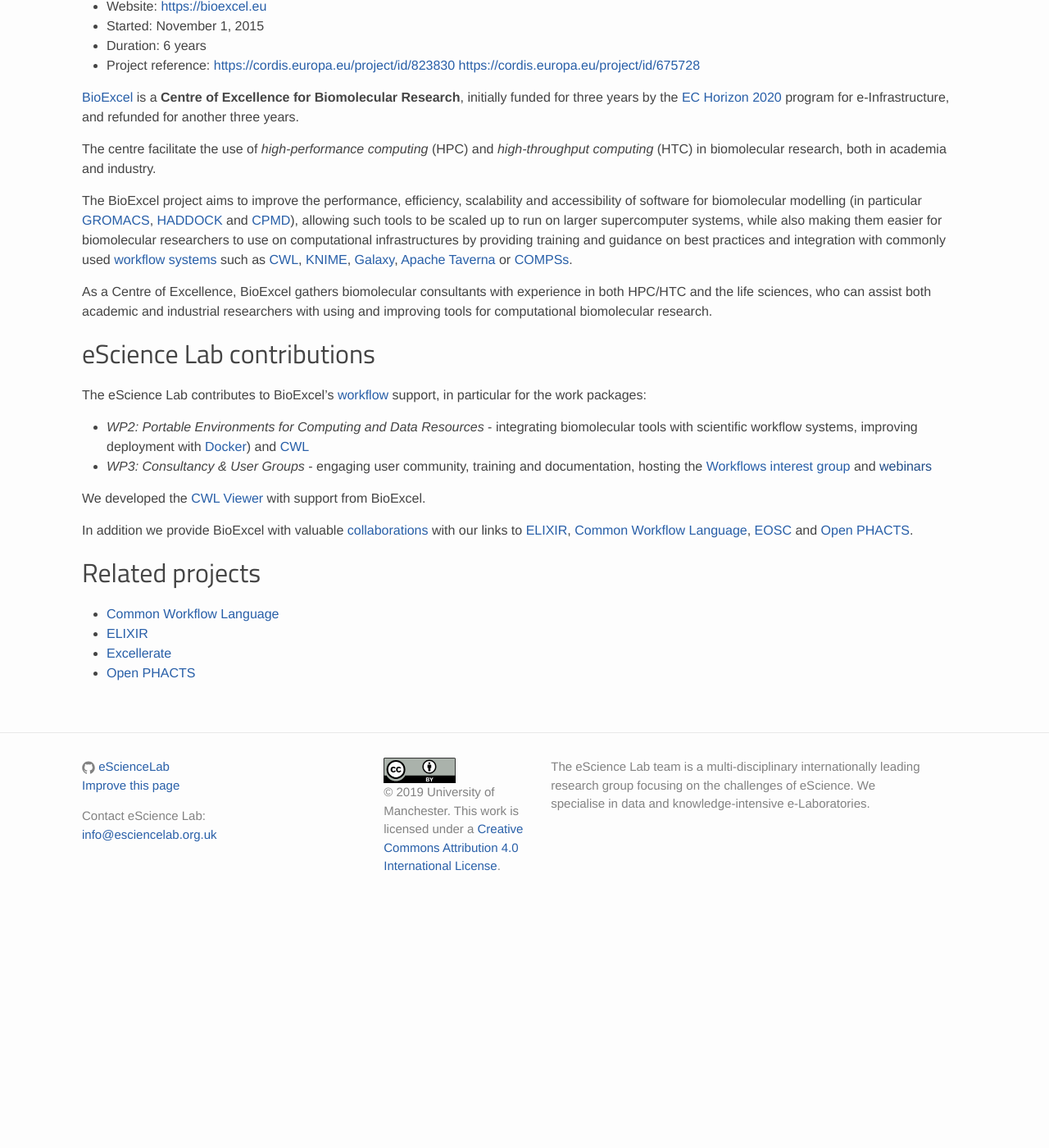
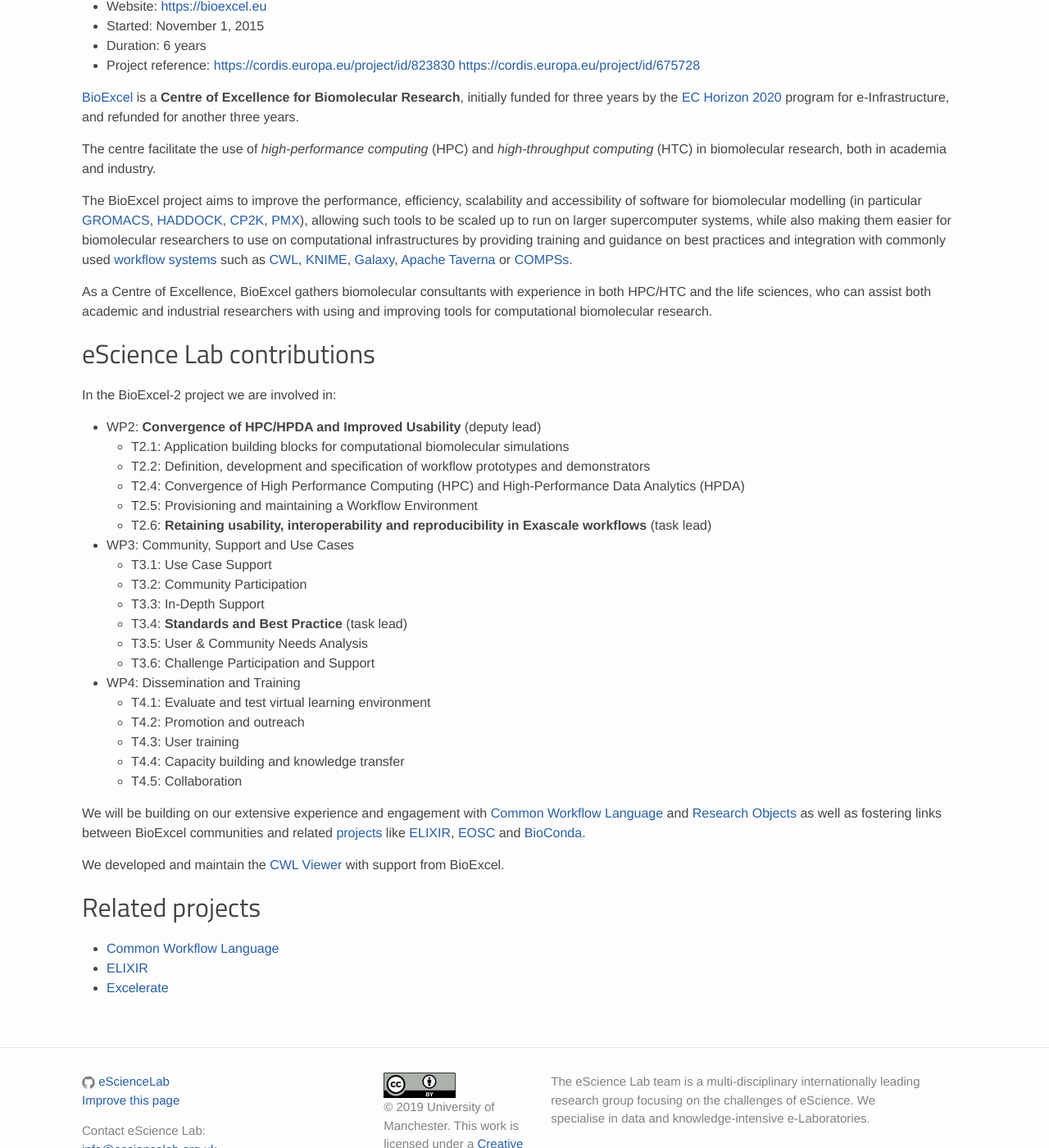
Before and after one commit to eScienceLab/eScienceLab.github.io, a Jekyll site: the page built from _projects/bioexcel.md, in a window 1280 px wide and 1400 px high, scrolled down 664 px. Shown: the whole window at 82% size. Built offline with Jekyll 4.4.1, drawn with Linux system fonts in a browser that asks for light colours; comment, search, counter and statistics services are not loaded; before the commit the page ends 1777 px from its top, so only the background shows below that.

Commit message:
bioexcel-2

```diff
--- a/_projects/bioexcel.md
+++ b/_projects/bioexcel.md
@@ -22,8 +22,11 @@
 
 The BioExcel project aims to improve the performance, efficiency, scalability
 and accessibility of software for biomolecular modelling (in particular
-[GROMACS](http://www.gromacs.org/), [HADDOCK](http://haddocking.org/) and
-[CPMD](http://www.cpmd.org/)), allowing such tools to be scaled up to run on
+[GROMACS](https://bioexcel.eu/software/gromacs/),
+[HADDOCK](https://bioexcel.eu/software/haddock/),
+[CP2K](https://www.cp2k.org/),
+[PMX](https://bioexcel.eu/software/pmx/)),
+allowing such tools to be scaled up to run on
 larger supercomputer systems, while also making them easier for biomolecular
 researchers to use on computational infrastructures by providing training and
 guidance on best practices and integration with commonly used
@@ -42,27 +45,34 @@
 
 ## eScience Lab contributions
 
-The eScience Lab contributes to BioExcel's
-[workflow](http://bioexcel.eu/software/workflows/) support, in particular for
-the work packages:
+In the BioExcel-2 project we are involved in:
 
+* WP2: **Convergence of HPC/HPDA and Improved Usability** (deputy lead)
+  * T2.1: Application building blocks for computational biomolecular simulations
+  * T2.2: Definition, development and specification of workflow prototypes and demonstrators
+  * T2.4: Convergence of High Performance Computing (HPC) and High-Performance Data Analytics (HPDA)
+  * T2.5: Provisioning and maintaining a Workflow Environment
+  * T2.6: **Retaining usability, interoperability and reproducibility in Exascale workflows** (task lead)
+* WP3: Community, Support and Use Cases
+  * T3.1: Use Case Support
+  * T3.2: Community Participation
+  * T3.3: In-Depth Support
+  * T3.4: **Standards and Best Practice** (task lead)
+  * T3.5: User & Community Needs Analysis
+  * T3.6: Challenge Participation and Support
+* WP4: Dissemination and Training
+  * T4.1: Evaluate and test virtual learning environment
+  * T4.2: Promotion and outreach
+  * T4.3: User training
+  * T4.4: Capacity building and knowledge transfer
+  * T4.5: Collaboration
 
+We will be building on our extensive experience and engagement with [Common Workflow Language](/activities/cwl/) and [Research Objects](/products/researchobject/) as well as fostering links between BioExcel communities and related [projects](/projects/) like [ELIXIR](/projects/elixir/), [EOSC](https://ec.europa.eu/research/openscience/index.cfm?pg=open-science-cloud) and [BioConda](https://bioconda.github.io/).
 
- * _WP2: Portable Environments for Computing and Data Resources_ - integrating
-   biomolecular tools with scientific workflow systems, improving deployment
-   with [Docker](https://www.docker.com/)) and [CWL](/activities/cwl/)
- * _WP3: Consultancy & User Groups_ - engaging user community, training and
-   documentation, hosting the
-   [Workflows interest group](http://bioexcel.eu/community/interest-groups/workflows-ig/) and
-   [webinars]()
-
-We developed the [CWL Viewer](/products/cwlviewer/) with support from BioExcel.
-
-In addition we provide BioExcel with valuable [collaborations](https://bioexcel.eu/community/collaborations/) with our links to  [ELIXIR](/projects/elixir/), [Common Workflow Language](/activities/cwl/), [EOSC](https://ec.europa.eu/research/openscience/index.cfm?pg=open-science-cloud) and [Open PHACTS](/projects/openphacts/).
+We developed and maintain the [CWL Viewer](/products/cwlviewer/) with support from BioExcel.
 
 ## Related projects
 
  * [Common Workflow Language](/activities/cwl/)
  * [ELIXIR](/projects/elixir/)
- * [Excellerate](/projects/excellerate)
- * [Open PHACTS](/projects/openphacts)
+ * [Excelerate](/projects/excelerate)
```
Also changed, not shown: _posts/2019-01-29-bioexcel2.md (added, +39 -0 lines), 1 other file.
